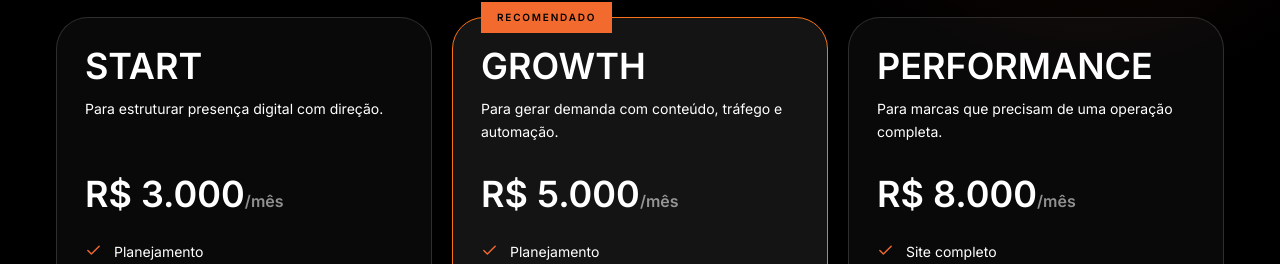
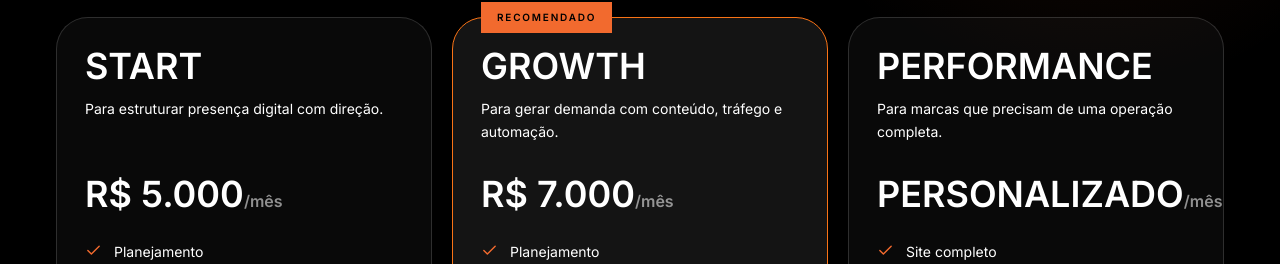
Before and after one commit to altcomunic/alt-apresentacao-web, a React (Vite) app: page / in a window 1280 px wide. Shown: the part 6029-6293 px from the top of the page. Built offline with nearby package versions, Linux system fonts and the light colour scheme.

Commit message:
Update App.jsx

```diff
--- a/src/App.jsx
+++ b/src/App.jsx
@@ -57,20 +57,20 @@ const process = [
 const plans = [
   {
     name: "Start",
-    price: "R$ 3.000",
+    price: "R$ 5.000",
     tag: "Para estruturar presença digital com direção.",
     items: ["Planejamento", "8 a 10 artes", "4 a 5 vídeos", "Stories orientados", "Landing page básica"],
   },
   {
     name: "Growth",
-    price: "R$ 5.000",
+    price: "R$ 7.000",
     tag: "Para gerar demanda com conteúdo, tráfego e automação.",
     featured: true,
     items: ["Planejamento", "8 a 10 artes", "8 a 10 vídeos", "LP básica", "Automações", "Tráfego Meta"],
   },
   {
     name: "Performance",
-    price: "R$ 8.000",
+    price: "PERSONALIZADO",
     tag: "Para marcas que precisam de uma operação completa.",
     items: ["Site completo", "IA e automações", "Tráfego omnichannel", "Conteúdo completo", "Análise de performance"],
   },
```
